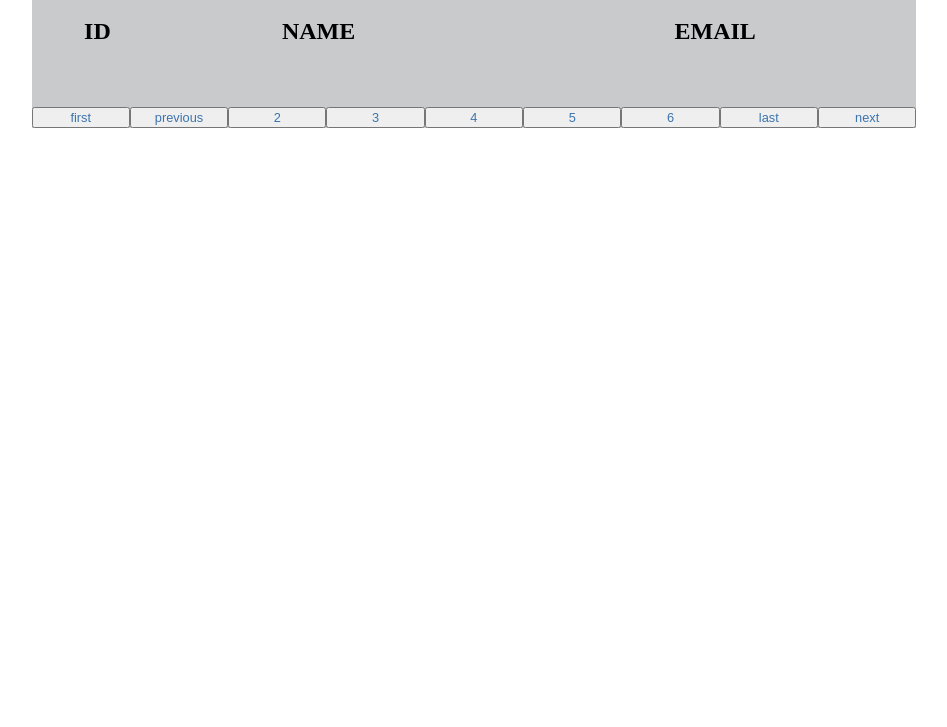
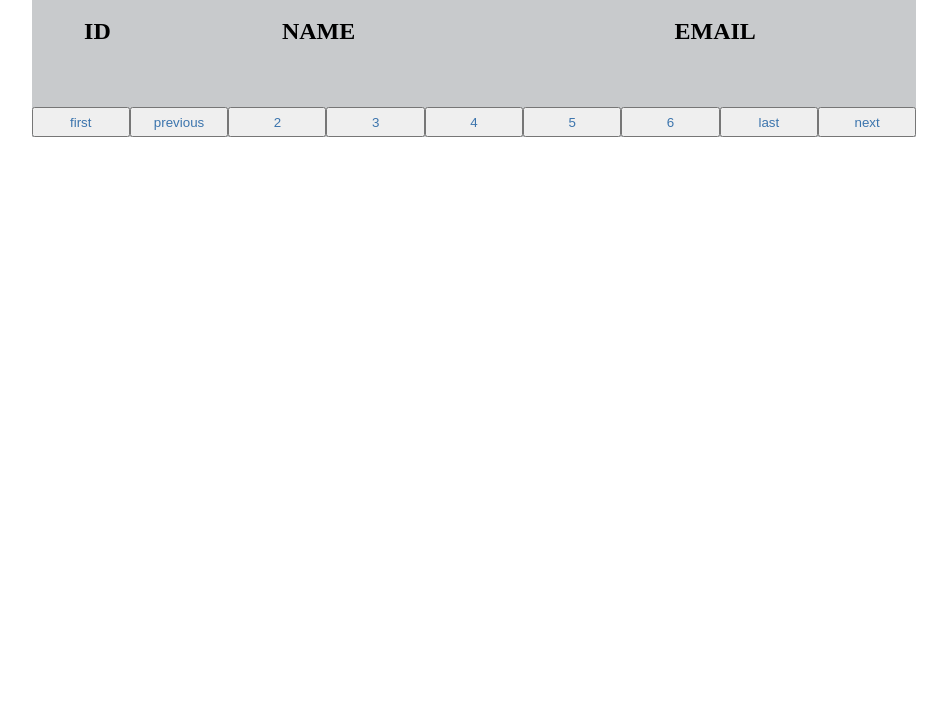
Before and after one commit to hiteshk567/Pagination, a plain HTML site: page docs/index.html in a window 1280 px wide. Shown: the part 73-800 px from the top of the page, without its empty margins (166-1113 px from the left). Drawn offline with Linux system fonts and the light colour scheme; no server answers.

Commit message:
size increase

```diff
--- a/docs/style.css
+++ b/docs/style.css
@@ -19,7 +19,7 @@
 button {
     width: 100%;
     color: #3b74ad;
-    font-size: .8rem;
+    height: 30px;
 }
 
 table {
```
